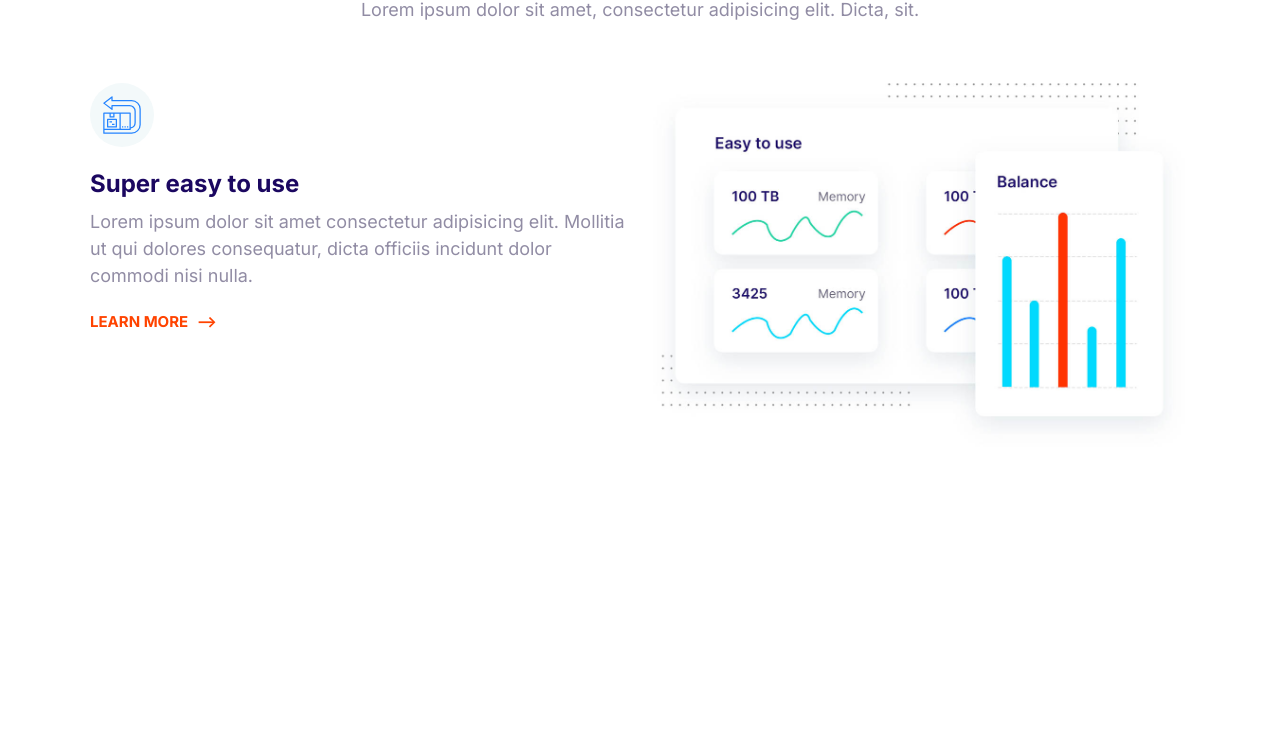
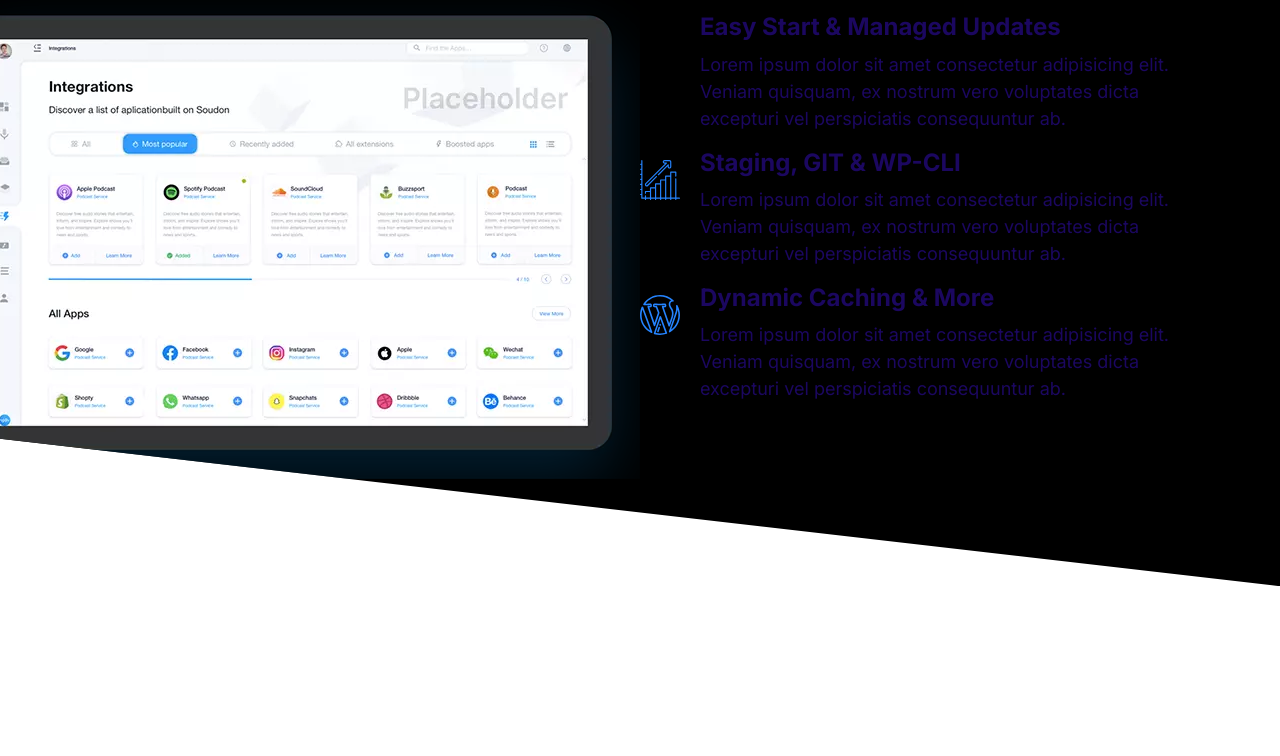
Before and after one commit to thepoojajain/Cloud_Website, a plain HTML site: page index.html in a window 1280 px wide. Shown: the part 151-907 px from the top of the page. After the commit the page ends 800 px from the top, so only its background shows below. Drawn offline with Linux system fonts and the light colour scheme.

Commit message:
block-showcase

```diff
--- a/CSS/styles.css
+++ b/CSS/styles.css
@@ -775,3 +775,23 @@ a {
     order: 2;
   }
 }
+
+/* Showcase Block */
+.block-showcase__image > img {
+  width: 100%;
+}
+
+@media screen and (min-width: 768px) {
+  .block-showcase .grid {
+    grid-template-columns: 50% 50%;
+  }
+
+  .block-showcase__image {
+    justify-self: end;
+  }
+
+  .block-showcase__image > img {
+    width: auto;
+    max-width: 700px;
+  }
+}
--- a/index.html
+++ b/index.html
@@ -15,98 +15,76 @@
     />
   </head>
   <body>
-    <section class="block container">
-      <heading class="block__header">
-        <h2>Host on the Cloud to Keep Growing</h2>
-        <p>
-          Lorem ipsum dolor sit amet, consectetur adipisicing elit. Dicta, sit.
-        </p>
-      </heading>
-      <article class="grid grid--1x2 feature">
-        <div class="feature__content">
-          <span class="icon-container">
-            <svg class="icon icon--primary">
-              <use xlink:href="Images/sprite.svg#easy"></use>
-            </svg>
-          </span>
-          <h3 feature__heading>Super easy to use</h3>
-          <p>
-            Lorem ipsum dolor sit amet consectetur adipisicing elit. Mollitia ut
-            qui dolores consequatur, dicta officiis incidunt dolor commodi nisi
-            nulla.
-          </p>
-          <a href="#" class="link-arrow">LEARN MORE </a>
-        </div>
-        <picture>
+    <section class="block block--dark block--skewed-right block-showcase">
+      <header class="block__header">
+        <h2>User-friendly Control Panel</h2>
+      </header>
+      <div class="container grid grid--1x2">
+        <picture class="block-showcase__image">
           <source
-            type="Image/webp"
-            srcset="Images/easy.webp 1x Images/easy@2x.webp 2x"
+            type="image/webp"
+            srcset="images/ipad.webp 1x, images/ipad@2x.webp 2x"
           />
           <source
-            type="Image/jpg"
-            srcset="Images/easy.jpg 1x Images/easy@2x.jpg 2x"
+            type="image/png"
+            srcset="images/ipad.png 1x, images/ipad@2x.png 2x"
           />
-          <img class="feature__image" src="Images/easy@2x.jpg" alt="" />
+          <img src="images/ipad.png" alt="" />
         </picture>
-      </article>
-    </section>
-    <section class="block container">
-      <article class="grid grid--1x2 feature">
-        <picture>
-          <source
-            type="Image/webp"
-            srcset="Images/fast.webp 1x Images/fast@2x.webp 2x"
-          />
-          <source
-            type="Image/jpg"
-            srcset="Images/fast.jpg 1x Images/fast@2x.jpg 2x"
-          />
-          <img class="feature__image" src="Images/fast@2x.jpg" alt="" />
-        </picture>
-        <div class="feature__content">
-          <span class="icon-container">
+        <ul class="list">
+          <li>
+            <div class="media">
+              <div class="media__image">
                 <svg class="icon icon--primary">
-              <use xlink:href="Images/sprite.svg#settings"></use>
+                  <use xlink:href="images/sprite.svg#snap"></use>
                 </svg>
-          </span>
-          <h3 feature__heading>Simply Fast Website</h3>
+              </div>
+              <div class="media__body">
+                <h3 class="media__title">Easy Start & Managed Updates</h3>
                 <p>
-            Lorem ipsum dolor sit amet consectetur adipisicing elit. Mollitia ut
-            qui dolores consequatur, dicta officiis incidunt dolor commodi nisi
-            nulla.
+                  Lorem ipsum dolor sit amet consectetur adipisicing elit.
+                  Veniam quisquam, ex nostrum vero voluptates dicta excepturi
+                  vel perspiciatis consequuntur ab.
                 </p>
-          <a href="#" class="link-arrow">LEARN MORE </a>
               </div>
-      </article>
-    </section>
-    <section class="block container">
-      <article class="grid grid--1x2 feature">
-        <div class="feature__content">
-          <span class="icon-container">
+            </div>
+          </li>
+          <li>
+            <div class="media">
+              <div class="media__image">
                 <svg class="icon icon--primary">
-              <use xlink:href="Images/sprite.svg#computer"></use>
+                  <use xlink:href="images/sprite.svg#growth"></use>
                 </svg>
-          </span>
-          <h3 feature__heading>WordPress made easy</h3>
+              </div>
+              <div class="media__body">
+                <h3 class="media__title">Staging, GIT & WP-CLI</h3>
                 <p>
-            Lorem ipsum dolor sit amet consectetur adipisicing elit. Mollitia ut
-            qui dolores consequatur, dicta officiis incidunt dolor commodi nisi
-            nulla.
+                  Lorem ipsum dolor sit amet consectetur adipisicing elit.
+                  Veniam quisquam, ex nostrum vero voluptates dicta excepturi
+                  vel perspiciatis consequuntur ab.
                 </p>
-          <a href="#" class="link-arrow">LEARN MORE </a>
               </div>
-        <picture>
-          <source
-            type="Image/webp"
-            srcset="Images/wordpress.webp 1x Images/wordpress@2x.webp 2x"
-          />
-          <source
-            type="Image/jpg"
-            srcset="Images/wordpress.jpg 1x Images/wordpress@2x.jpg 2x"
-          />
-          <img class="feature__image" src="Images/wordpress@2x.jpg" alt="" />
-        </picture>
-      </article>
+            </div>
+          </li>
+          <li>
+            <div class="media">
+              <div class="media__image">
+                <svg class="icon icon--primary">
+                  <use xlink:href="images/sprite.svg#wordpress"></use>
+                </svg>
+              </div>
+              <div class="media__body">
+                <h3 class="media__title">Dynamic Caching & More</h3>
+                <p>
+                  Lorem ipsum dolor sit amet consectetur adipisicing elit.
+                  Veniam quisquam, ex nostrum vero voluptates dicta excepturi
+                  vel perspiciatis consequuntur ab.
+                </p>
+              </div>
+            </div>
+          </li>
+        </ul>
+      </div>
     </section>
   </body>
 </html>
```
Also changed, not shown: Images/ipad.png (added), Images/ipad.webp (added), Images/ipad@2x.png (added), Images/ipad@2x.webp (added), 1 other file. Lines whose indentation alone changed are shown as unchanged.
